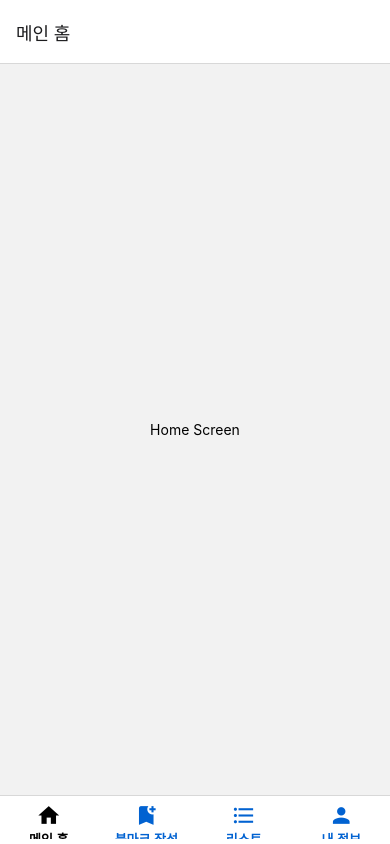
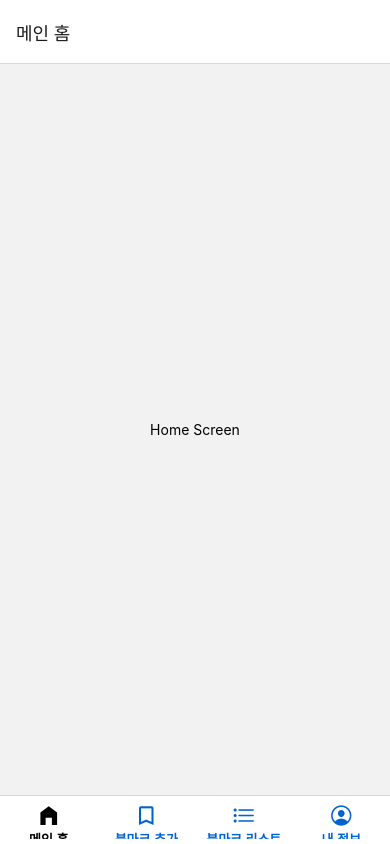
Before and after one commit to zizizizi04/RN_bookmark_App, a React Native app: screen / in a window 390 px wide. Built offline with nearby package versions, Linux system fonts and the light colour scheme.

Commit message:
tabConfig와 각각의 screen을 별도의 파일로 분리

```diff
--- a/App.js
+++ b/App.js
@@ -1,88 +1,28 @@
 import { StatusBar } from "expo-status-bar";
-import { StyleSheet, Text, View, TextInput, Pressable } from "react-native";
+import { StyleSheet } from "react-native";
 import React, { useState } from "react";
 import { NavigationContainer } from "@react-navigation/native";
 import { createBottomTabNavigator } from "@react-navigation/bottom-tabs";
-import { MaterialIcons } from "@expo/vector-icons";
 
-const HomeScreen = () => {
-  return (
-    <View style={{ flex: 1, alignItems: "center", justifyContent: "center" }}>
-      <Text>Home Screen</Text>
-    </View>
-  );
-};
-
-const BookmarkWriteScreen = ({ navigation, route }) => {
-  const [bookmark, setBookmark] = useState("");
-
-  return (
-    <>
-      <TextInput
-        multiline
-        onChangeText={setBookmark}
-        value={bookmark}
-        placeholder="북마크를 추가해 주세요."
-        style={{
-          flex: 0.3,
-          padding: 10,
-          backgroundColor: "#fff",
-          borderRadius: 10,
-          borderWidth: 2,
-          margin: 10,
-        }}
-      />
-      <Pressable
-        onPress={() => {
-          navigation.navigate("BookmarkList", { bookmark });
-          setBookmark("");
-        }}
-      >
-        <Text
-          style={{
-            padding: 10,
-            backgroundColor: "#fff",
-            borderRadius: 10,
-            borderWidth: 2,
-            margin: 10,
-            width: "30%",
-            textAlign: "center",
-            fontWeight: "bold",
-          }}
-        >
-          작성
-        </Text>
-      </Pressable>
-    </>
-  );
-};
-
-const BookmarkListScreen = ({ route }) => {
-  const { bookmark } = route.params;
-
-  return (
-    <View style={{ flex: 1, alignItems: "center", justifyContent: "center" }}>
-      <Text>BookmarkWrite</Text>
-      <Text>작성 내용 : {bookmark}</Text>
-    </View>
-  );
-};
-
-const MyPageScreen = () => {
-  return (
-    <View style={{ flex: 1, alignItems: "center", justifyContent: "center" }}>
-      <Text>내정보</Text>
-    </View>
-  );
-};
+import tabConfig from "./configs/tabConfig";
 
 const Tab = createBottomTabNavigator();
 
 export default function App() {
-  return (
-    <NavigationContainer>
-      <Tab.Navigator
-        screenOptions={({ route }) => ({
+  const screenOptions = ({ route }) => ({
+    tabBarIcon: ({ focused, color, size }) => {
+      const routeConfig = tabConfig.find(
+        (config) => config.name === route.name
+      );
+
+      const iconName = focused
+        ? routeConfig.focusedIcon
+        : routeConfig.unfocusedIcon;
+      const IconComponent = routeConfig.iconComponent;
+
+      return <IconComponent name={iconName} size={size} color={color} />;
+    },
+
     tabBarLabelStyle: {
       fontSize: 13,
       paddingBottom: 10,
@@ -90,51 +30,19 @@ export default function App() {
     },
     tabBarInactiveTintColor: "#0162d1",
     tabBarActiveTintColor: "black",
-          tabBarIcon: ({ color, size }) => {
-            let iconName;
+  });
 
-            if (route.name == "Home") {
-              iconName = "home";
-            } else if (route.name == "BookmarkWrite") {
-              iconName = "bookmark-add";
-            } else if (route.name == "BookmarkList") {
-              iconName = "format-list-bulleted";
-            } else if (route.name == "MyPage") {
-              iconName = "person";
-            }
-
-            return <MaterialIcons name={iconName} size={size} color={color} />;
-          },
-        })}
-      >
+  return (
+    <NavigationContainer>
+      <Tab.Navigator screenOptions={screenOptions}>
+        {tabConfig.map((routeConfig) => (
           <Tab.Screen
-          name="Home"
-          component={HomeScreen}
-          options={{
-            title: "메인 홈",
-          }}
+            key={routeConfig.name}
+            name={routeConfig.name}
+            component={routeConfig.component}
+            options={{ title: routeConfig.title }}
           />
-        <Tab.Screen
-          name="BookmarkWrite"
-          component={BookmarkWriteScreen}
-          options={{
-            title: "북마크 작성",
-          }}
-        />
-        <Tab.Screen
-          name="BookmarkList"
-          component={BookmarkListScreen}
-          options={{
-            title: "리스트",
-          }}
-        />
-        <Tab.Screen
-          name="MyPage"
-          component={MyPageScreen}
-          options={{
-            title: "내 정보",
-          }}
-        />
+        ))}
       </Tab.Navigator>
     </NavigationContainer>
   );
--- /dev/null
+++ b/configs/tabConfig.js
@@ -0,0 +1,43 @@
+import { MaterialCommunityIcons, Ionicons } from "@expo/vector-icons";
+
+import HomeScreen from "../screens/HomeScreen";
+import BookmarkWriteScreen from "../screens/BookmarkWriteScreen";
+import BookmarkListScreen from "../screens/BookmarkListScreen";
+import MyPageScreen from "../screens/MyPageScreen";
+
+const tabConfig = [
+  {
+    name: "Home",
+    title: "메인 홈",
+    component: HomeScreen,
+    focusedIcon: "home-variant",
+    unfocusedIcon: "home-variant-outline",
+    iconComponent: MaterialCommunityIcons,
+  },
+  {
+    name: "BookmarkWrite",
+    title: "북마크 추가",
+    component: BookmarkWriteScreen,
+    focusedIcon: "bookmark",
+    unfocusedIcon: "bookmark-outline",
+    iconComponent: MaterialCommunityIcons,
+  },
+  {
+    name: "BookmarkList",
+    title: "북마크 리스트",
+    component: BookmarkListScreen,
+    focusedIcon: "list-sharp",
+    unfocusedIcon: "list-outline",
+    iconComponent: Ionicons,
+  },
+  {
+    name: "MyPage",
+    title: "내 정보",
+    component: MyPageScreen,
+    focusedIcon: "person-circle-sharp",
+    unfocusedIcon: "person-circle-outline",
+    iconComponent: Ionicons,
+  },
+];
+
+export default tabConfig;
--- /dev/null
+++ b/screens/BookmarkListScreen.js
@@ -0,0 +1,12 @@
+import { StyleSheet, Text, View } from "react-native";
+import React, { useState } from "react";
+
+const BookmarkListScreen = () => {
+  return (
+    <View style={{ flex: 1, alignItems: "center", justifyContent: "center" }}>
+      <Text>BookmarkList</Text>
+    </View>
+  );
+};
+
+export default BookmarkListScreen;
--- /dev/null
+++ b/screens/BookmarkWriteScreen.js
@@ -0,0 +1,48 @@
+import { StyleSheet, Text, TextInput, Pressable } from "react-native";
+import React, { useState } from "react";
+
+const BookmarkWriteScreen = ({ navigation, route }) => {
+  const [bookmark, setBookmark] = useState("");
+
+  return (
+    <>
+      <TextInput
+        multiline
+        onChangeText={setBookmark}
+        value={bookmark}
+        placeholder="북마크를 추가해 주세요."
+        style={{
+          flex: 0.3,
+          padding: 10,
+          backgroundColor: "#fff",
+          borderRadius: 10,
+          borderWidth: 2,
+          margin: 10,
+        }}
+      />
+      <Pressable
+        onPress={() => {
+          navigation.navigate("BookmarkList", { bookmark });
+          setBookmark("");
+        }}
+      >
+        <Text
+          style={{
+            padding: 10,
+            backgroundColor: "#fff",
+            borderRadius: 10,
+            borderWidth: 2,
+            margin: 10,
+            width: "30%",
+            textAlign: "center",
+            fontWeight: "bold",
+          }}
+        >
+          작성
+        </Text>
+      </Pressable>
+    </>
+  );
+};
+
+export default BookmarkWriteScreen;
--- /dev/null
+++ b/screens/HomeScreen.js
@@ -0,0 +1,12 @@
+import { StyleSheet, Text, View } from "react-native";
+import React, { useState } from "react";
+
+const HomeScreen = () => {
+  return (
+    <View style={{ flex: 1, alignItems: "center", justifyContent: "center" }}>
+      <Text>Home Screen</Text>
+    </View>
+  );
+};
+
+export default HomeScreen;
--- /dev/null
+++ b/screens/MyPageScreen.js
@@ -0,0 +1,12 @@
+import { StyleSheet, Text, View } from "react-native";
+import React, { useState } from "react";
+
+const MyPageScreen = () => {
+  return (
+    <View style={{ flex: 1, alignItems: "center", justifyContent: "center" }}>
+      <Text>내정보</Text>
+    </View>
+  );
+};
+
+export default MyPageScreen;
```
Lines whose indentation alone changed are shown as unchanged.
